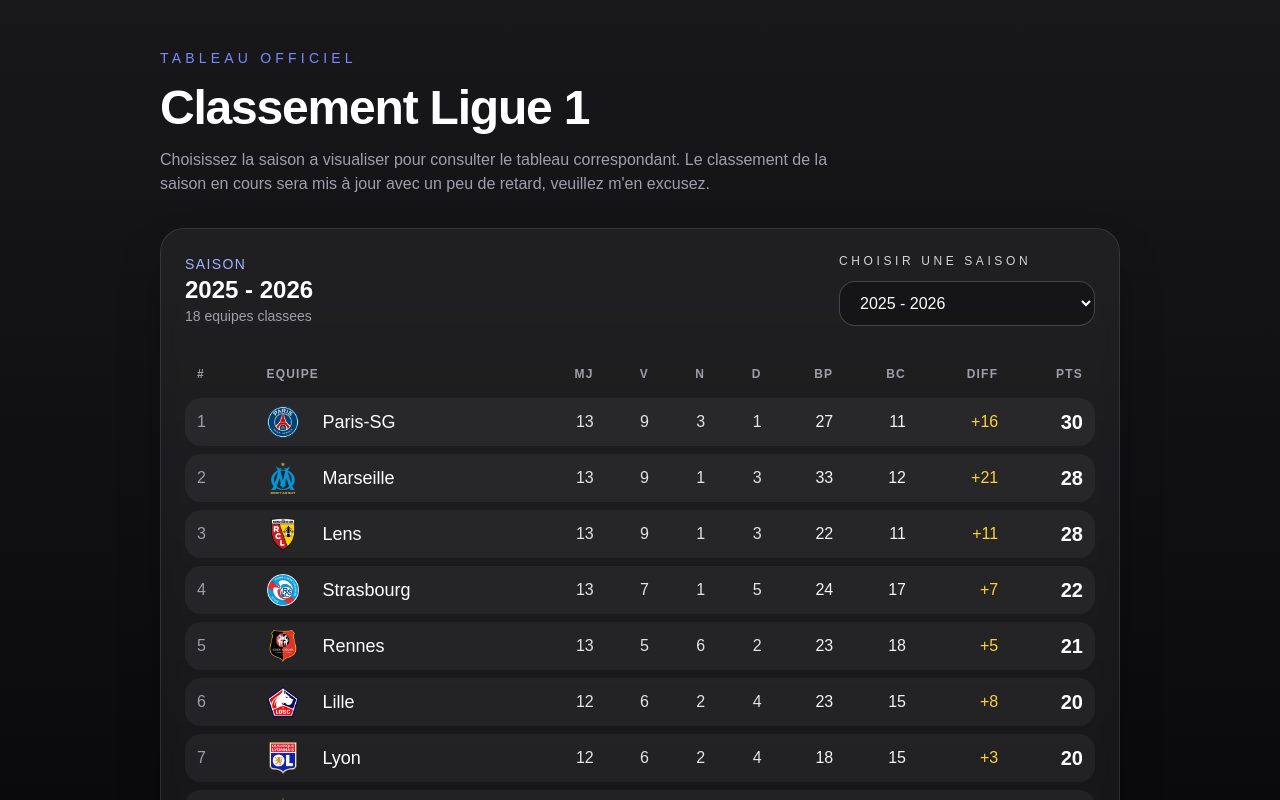
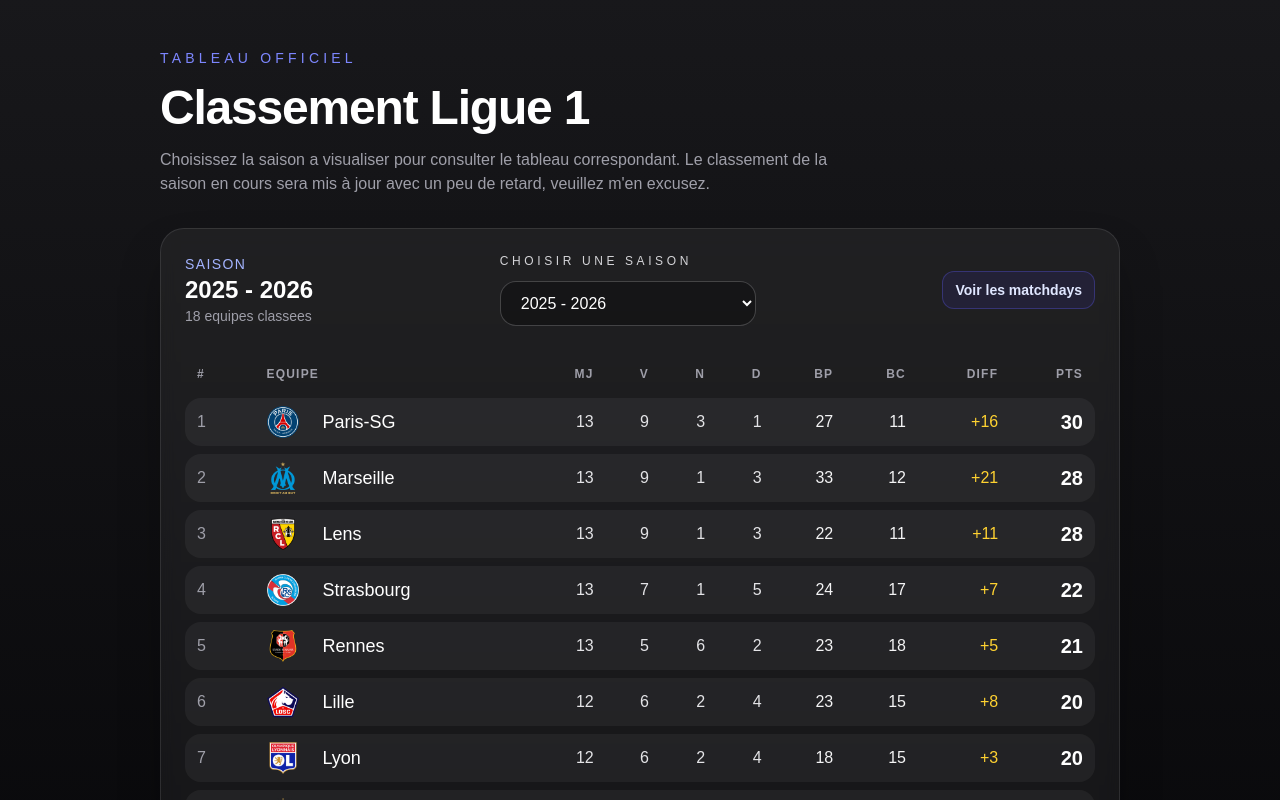
Before and after one commit to RichardFLW/OddsEngine, a Next.js app: page / in a window 1280 px wide. Shown: the top 800 px of the page. Built offline with nearby package versions, Linux system fonts and the light colour scheme.

Commit message:
Add Button

```diff
--- a/app/components/Ligue1Standings.tsx
+++ b/app/components/Ligue1Standings.tsx
@@ -1,6 +1,6 @@
 "use client";
 
-import { useEffect, useMemo, useState } from "react";
+import { useEffect, useMemo, useRef, useState } from "react";
 import Image from "next/image";
 
 import type { SeasonStandings } from "@/lib/ligue1";
@@ -53,6 +53,7 @@
       1
     );
   });
+  const matchdaysRef = useRef<HTMLElement | null>(null);
 
   const activeSeason = useMemo(
     () => seasons.find((season) => season.id === selectedId) ?? seasons[0],
@@ -80,6 +81,10 @@
 
   const formatMatchDate = (isoDate: string) =>
     MATCHDAY_DATE_FORMATTER.format(new Date(isoDate));
+
+  const handleJumpToMatchdays = () => {
+    matchdaysRef.current?.scrollIntoView({ behavior: "smooth", block: "start" });
+  };
 
   if (!activeSeason) {
     return (
@@ -120,6 +125,14 @@
             ))}
           </select>
         </label>
+
+        <button
+          type="button"
+          onClick={handleJumpToMatchdays}
+          className="w-full rounded-xl border border-indigo-500/30 bg-indigo-600/10 px-3 py-2 text-xs font-semibold text-indigo-100 transition hover:border-indigo-300 hover:bg-indigo-500/20 sm:w-auto sm:text-sm"
+        >
+          Voir les matchdays
+        </button>
       </div>
 
       {activeSeason.standings.length > 0 ? (
@@ -207,7 +220,11 @@
       )}
 
       {activeSeason.matchdays.length > 0 ? (
-        <section className="mt-8 rounded-2xl border border-white/10 bg-gradient-to-br from-indigo-900/20 via-zinc-900/40 to-black/60 p-6 shadow-inner shadow-black/30">
+        <section
+          ref={matchdaysRef}
+          id="matchdays"
+          className="mt-8 rounded-2xl border border-white/10 bg-gradient-to-br from-indigo-900/20 via-zinc-900/40 to-black/60 p-6 shadow-inner shadow-black/30"
+        >
           <div className="flex flex-col gap-4 sm:flex-row sm:items-center sm:justify-between">
             <div>
               <p className="text-xs uppercase tracking-[0.35em] text-indigo-300">
```
